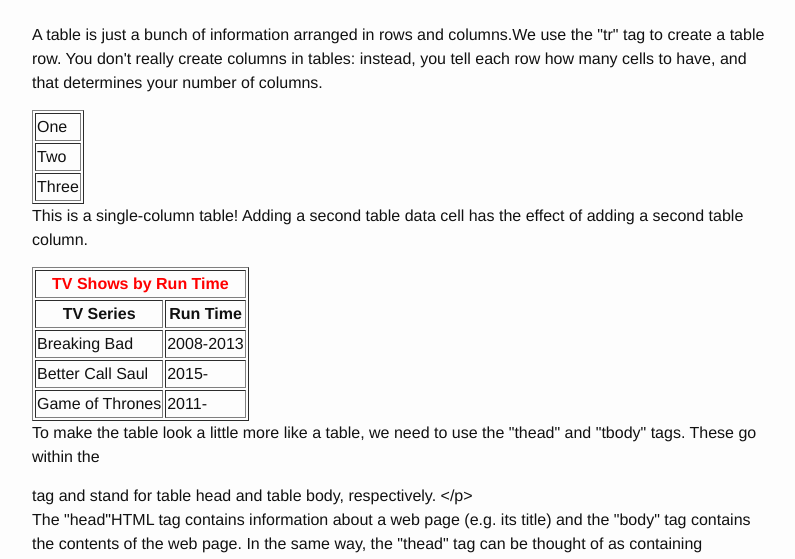
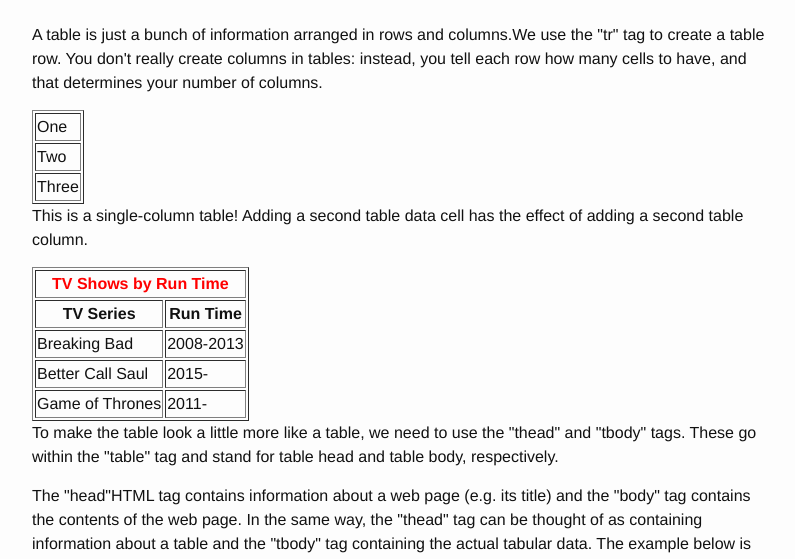
Before and after one commit to saloni1990/saloni1990.github.io, a Jekyll site: the page built from _posts/2017-06-20-Recap-and-Tables.md, in a window 1280 px wide and 1400 px high, scrolled down 602 px. Shown: the part 64-623 px from the top of the window, without its empty margins (238-1033 px from the left). Built offline with Jekyll 4.4.1, drawn with Linux system fonts in a browser that asks for light colours; our own code applies the rules of GitHub Pages for plain Markdown files.

Commit message:
Update 2017-06-20-Recap-and-Tables.md

```diff
--- a/_posts/2017-06-20-Recap-and-Tables.md
+++ b/_posts/2017-06-20-Recap-and-Tables.md
@@ -46,7 +46,7 @@
                			<td>2011-</td>
             		</tr>
         </table>
-	<p>To make the table look a little more like a table, we need to use the "thead" and "tbody" tags. These go within the <table> tag and stand for table head and table body, respectively.
+	<p>To make the table look a little more like a table, we need to use the "thead" and "tbody" tags. These go within the "table" tag and stand for table head and table body, respectively.
 	</p>
 	<p>The "head"HTML tag contains information about a web page (e.g. its title) and the "body" tag contains the contents of the web page. In the same way, the "thead" tag can be thought of as containing information about a table and the "tbody" tag containing the actual tabular data. The example below is great!
 	</p>
```
